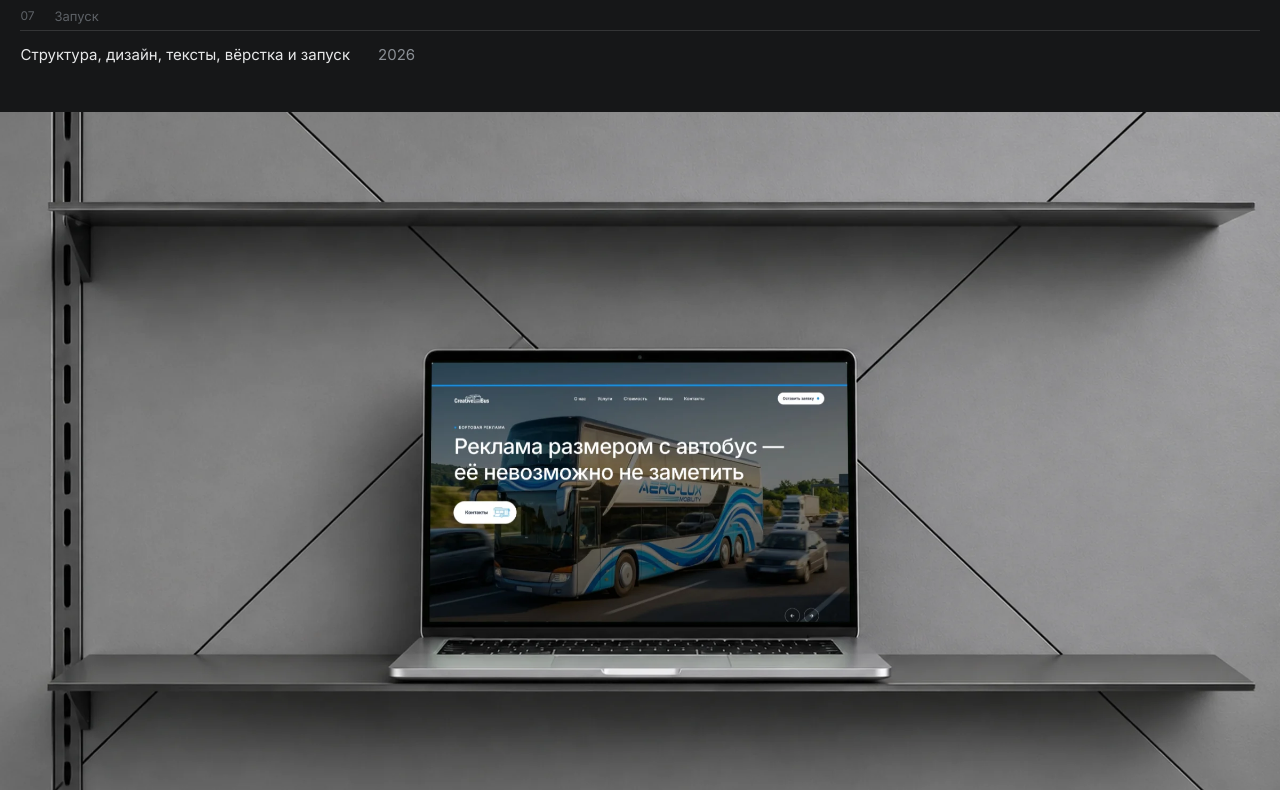
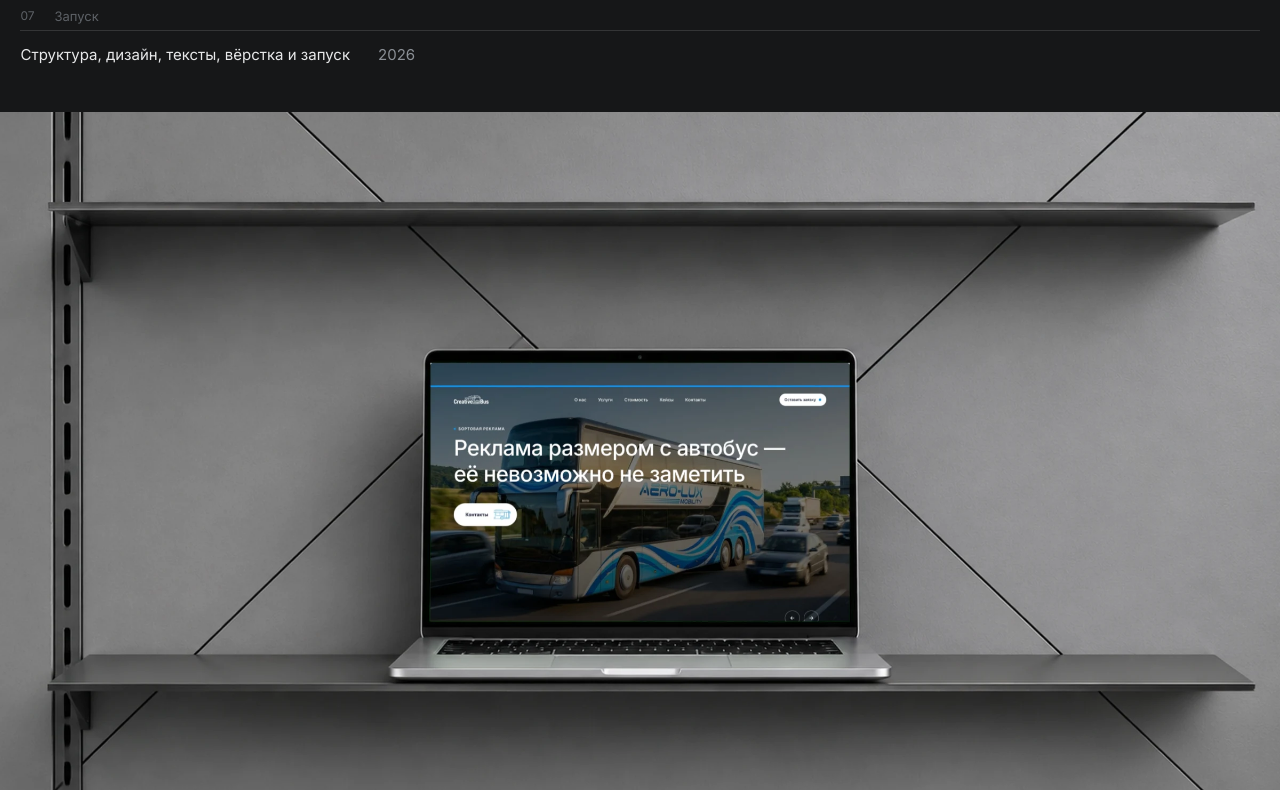
Before and after one commit to vikahramovich02-collab/vika-portfolio, a plain HTML site: page creativebus.html in a window 1280 px wide. Shown: the part 470-1260 px from the top of the page. Drawn offline with Linux system fonts and the light colour scheme.

Commit message:
Creative Bus: экран в мокапе ровный

```diff
--- a/creativebus.html
+++ b/creativebus.html
@@ -48,7 +48,7 @@
   </header>
 
   <figure class="hero-media reveal">
-    <img fetchpriority="high" decoding="async" src="img/cb/cover-mock.webp" alt="Первый экран сайта Creative Bus на ноутбуке">
+    <img fetchpriority="high" decoding="async" src="img/cb/cover-mock2.webp" alt="Первый экран сайта Creative Bus на ноутбуке">
     <figcaption>Первый экран: четыре кадра с реальной рекламой на бортах, цифры парка и маршрутов</figcaption>
   </figure>
 
```
Also changed, not shown: index.html (+1 -1 lines), img/cb/card-mock.webp (deleted), img/cb/card-mock2.webp (added), img/cb/cover-mock.webp (deleted), img/cb/cover-mock2.webp (added).
